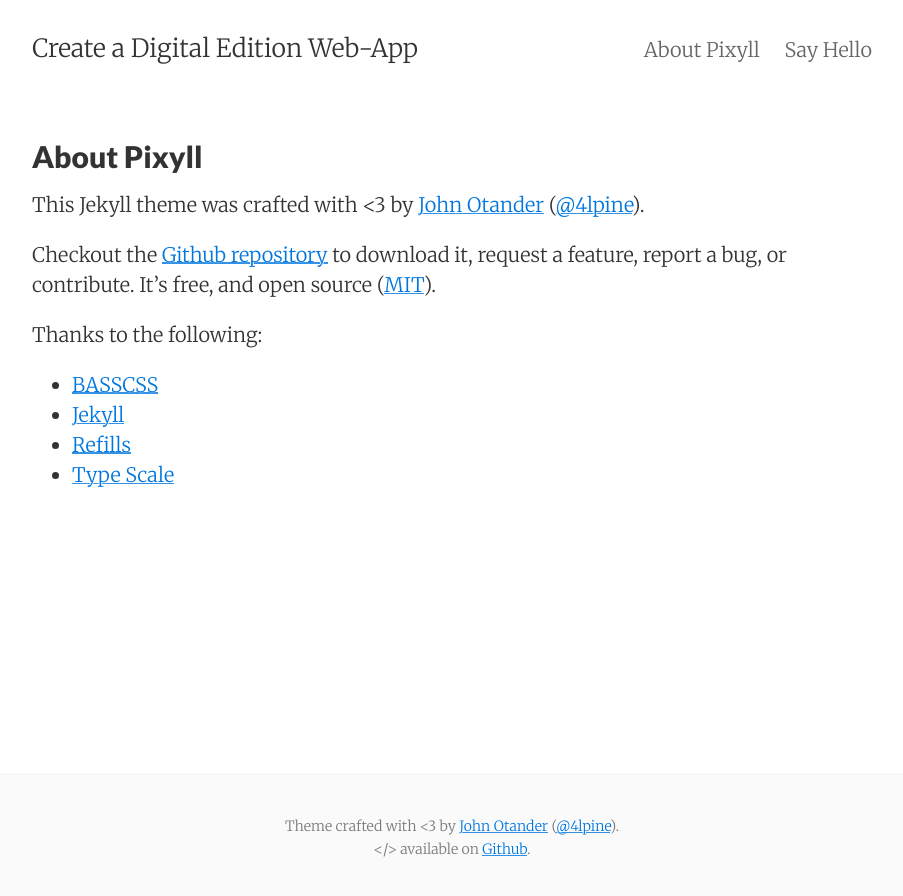
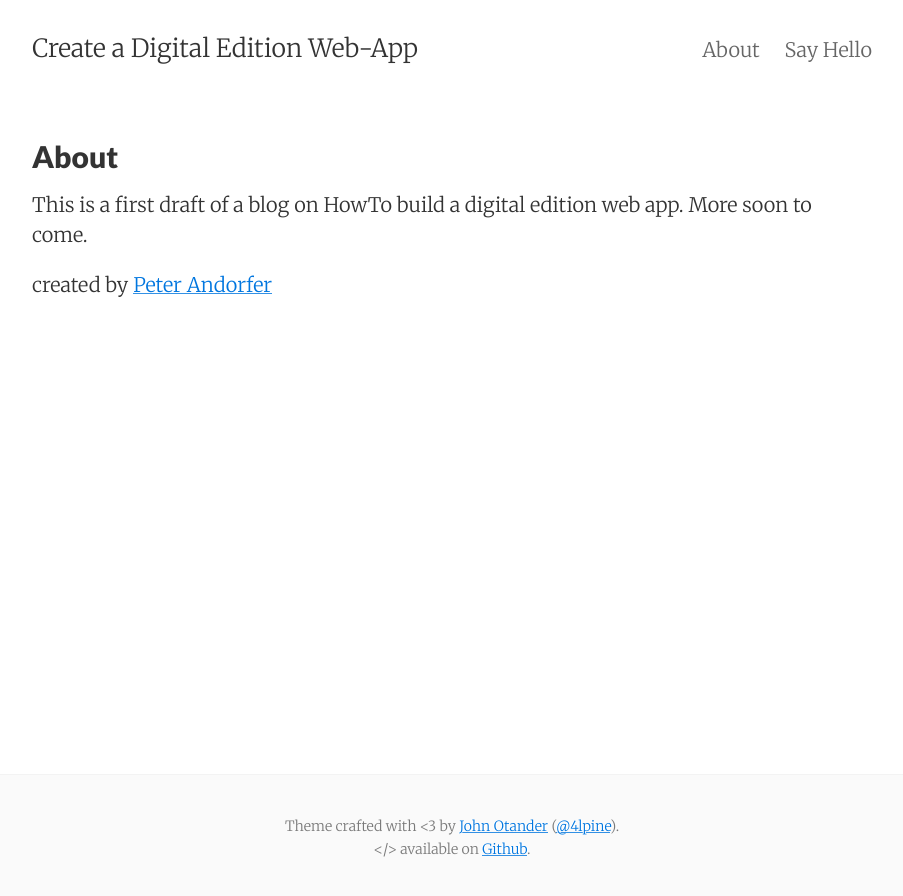
Before and after one commit to acdh-oeaw/generic-de-web-app, a Jekyll site: the page built from about.md, in a window 1280 px wide. Shown: the top 896 px of the page, without its empty margins (188-1091 px from the left). Built offline with Jekyll 4.4.1, drawn with Linux system fonts in a browser that asks for light colours.

Commit message:
added (very little) text to about and deactivted contact form

```diff
--- a/about.md
+++ b/about.md
@@ -1,20 +1,10 @@
 ---
 layout: page
-title: About Pixyll
+title: About
 permalink: /about/
 tags: about
 ---
 
-This Jekyll theme was crafted with <3 by [John Otander](http://johnotander.com)
-([@4lpine](https://twitter.com/4lpine)).
+This is a first draft of a blog on HowTo build a digital edition web app. More soon to come.
 
-Checkout the [Github repository](https://github.com/johnotander/pixyll) to download it,
-request a feature, report a bug, or contribute. It's free, and open source
-([MIT](http://opensource.org/licenses/MIT)).
-
-Thanks to the following:
-
-* [BASSCSS](http://basscss.com)
-* [Jekyll](http://jekyllrb.com)
-* [Refills](http://refills.bourbon.io/)
-* [Type Scale](http://type-scale.com/)
+created by [Peter Andorfer](http://www.oeaw.ac.at/acdh/en/andorfer)
--- a/contact.html
+++ b/contact.html
@@ -5,7 +5,7 @@
 tags: contact
 ---
 
-<div class="py2">
+<!-- <div class="py2">
   {% if site.ajaxify_contact_form %}
     <form class="form-stacked">
       <input type="text" name="email" class="field-light" placeholder="{{ site.text.contact.email }}">
@@ -23,7 +23,7 @@
       <input type="submit" class="button button-blue button-big mobile-block" value="{{ site.text.contact.submit }}">
     </form>
   {% endif %}
-</div>
+</div> -->
 
 {% if site.ajaxify_contact_form %}
   {% include ajaxify_content_form.html %}
```
